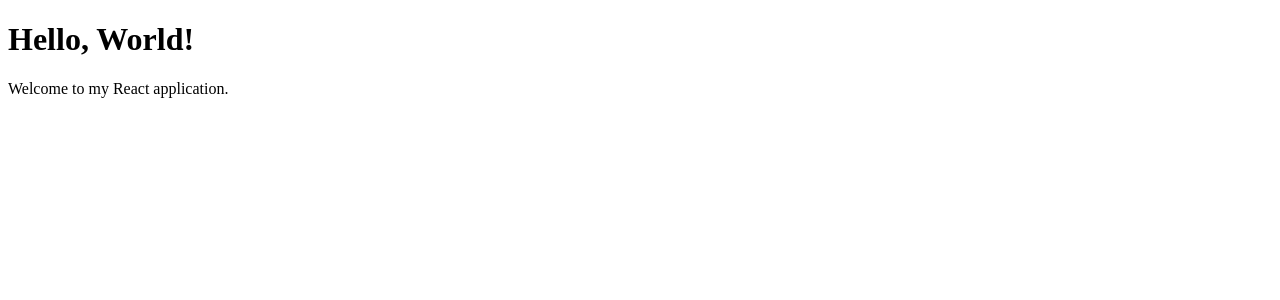
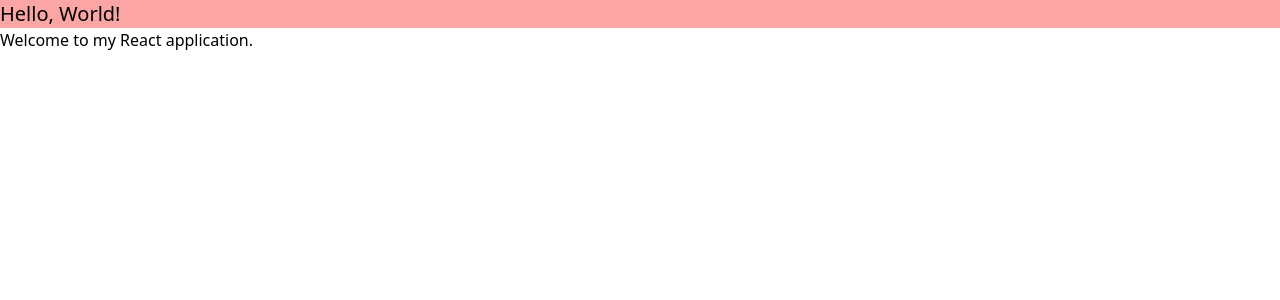
Before and after one commit to YoonMe44/fashion-cart, a React (Vite) app: page / in a window 1280 px wide. Shown: the top 300 px of the page. Built offline with nearby package versions, Linux system fonts and the light colour scheme.

Commit message:
add tailwind frame

```diff
--- a/src/App.jsx
+++ b/src/App.jsx
@@ -3,7 +3,7 @@ import React from "react";
 const App = () => {
   return (
     <div>
-      <h1>Hello, World!</h1>
+      <h1 className="bg-red-300 text-xl">Hello, World!</h1>
       <p>Welcome to my React application.</p>
     </div>
   );
--- a/src/index.css
+++ b/src/index.css
@@ -0,0 +1,3 @@
+@tailwind base;
+@tailwind components;
+@tailwind utilities;
--- a/tailwind.config.js
+++ b/tailwind.config.js
@@ -1,6 +1,8 @@
 /** @type {import('tailwindcss').Config} */
 export default {
-  content: [],
+  content: [
+    "./index.html", "./src/**/*.{js,ts,jsx,tsx}",
+  ],
   theme: {
     extend: {},
   },
```
